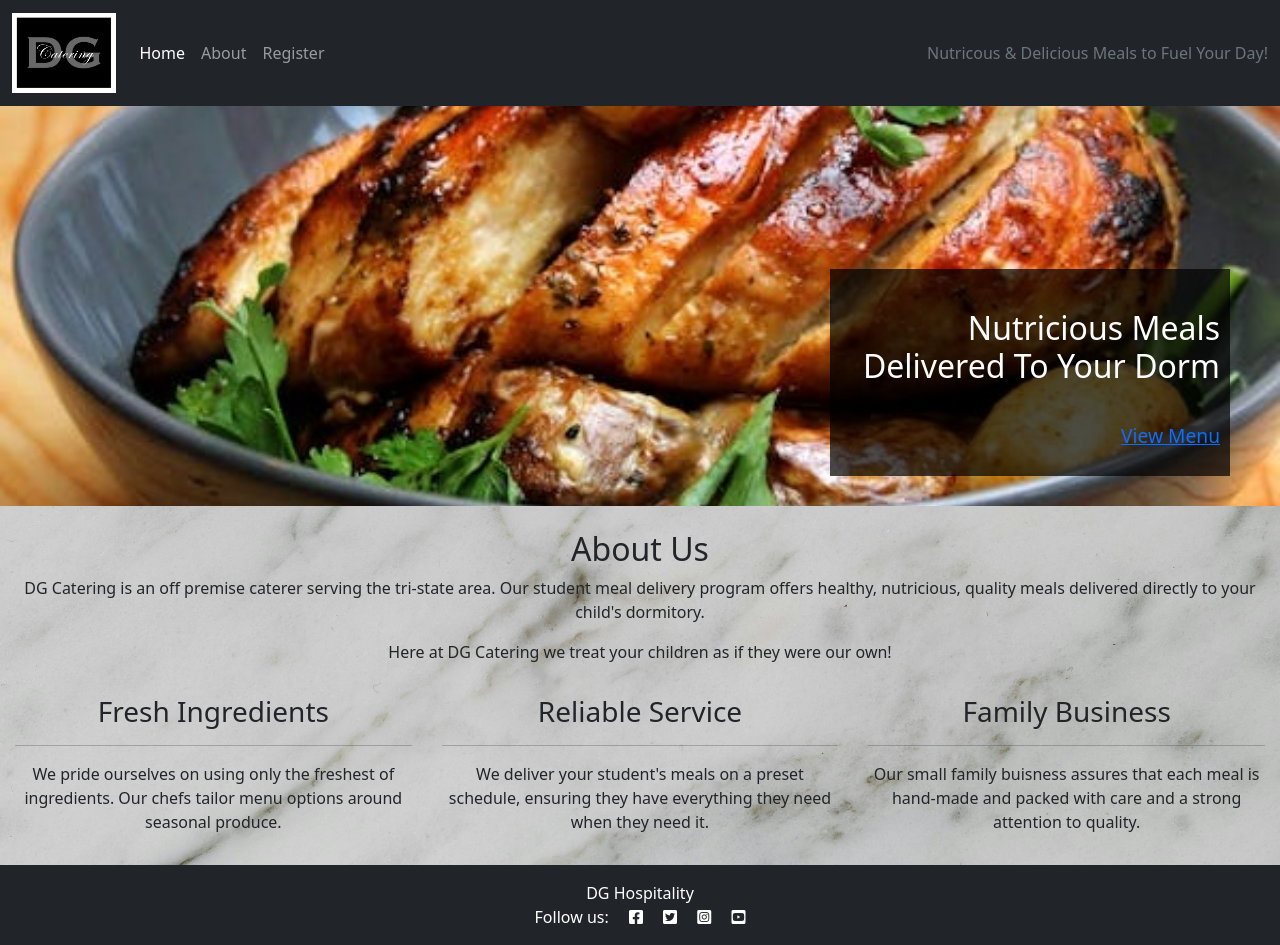
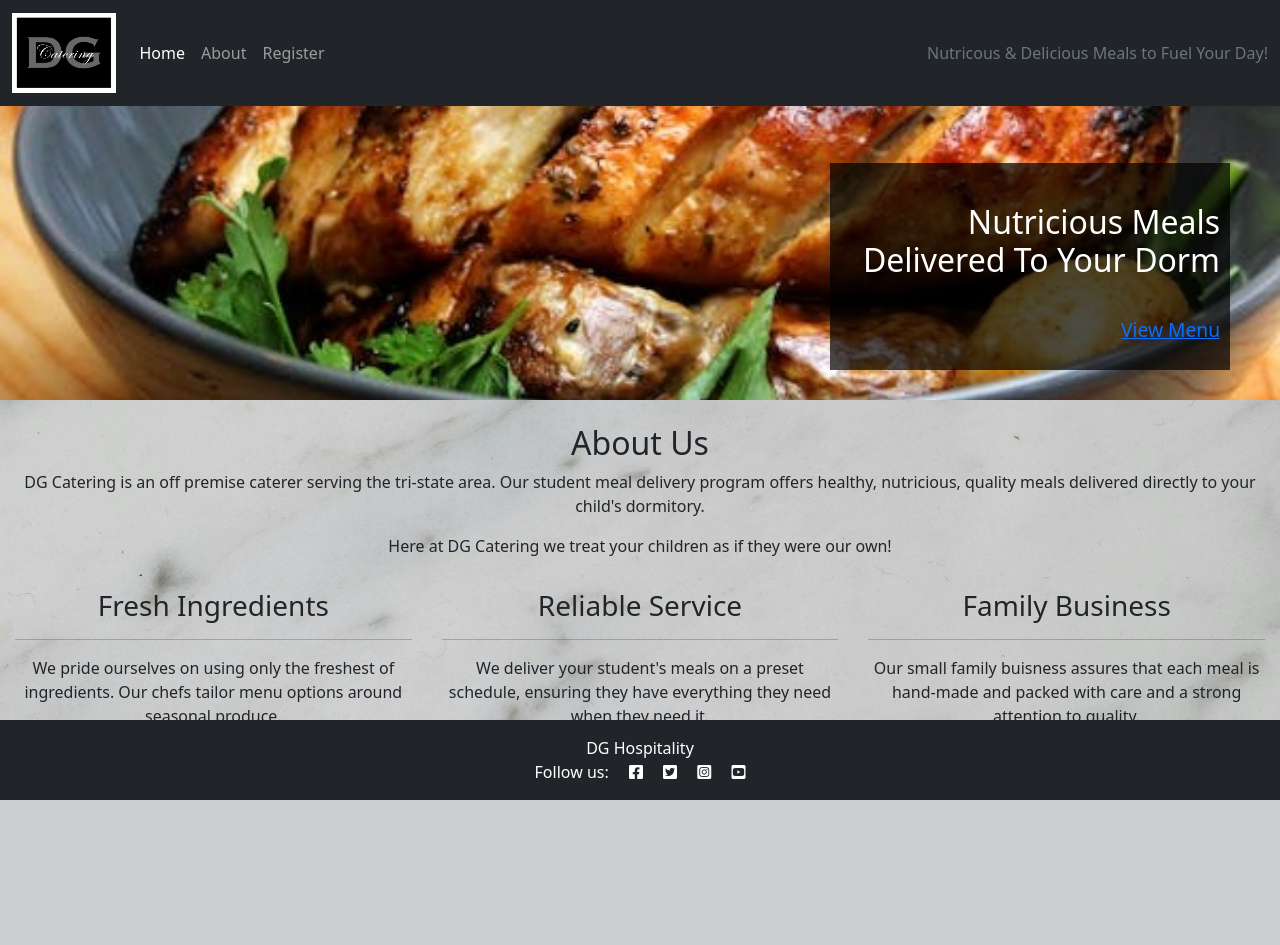
Before and after one commit to MichelleDuda/dg-student-ordering-system, a Django app: page / in a window 1280 px wide. After the commit the page ends 800 px from the top, so only its background shows below. Run offline with Django 4.2, Linux system fonts and the light colour scheme.

Commit message:
Fixheader and footer position on page so they are always visible

```diff
--- a/static/css/style.css
+++ b/static/css/style.css
@@ -13,6 +13,23 @@ body {
     height: 100vh; /* Full viewport height */
     margin: 0;
     padding: 0;
+}
+
+.navbar {
+    position: fixed;
+    top: 0;
+    left: 0;
+    width: 100%;
+    z-index: 1000;
+}
+
+.footer {
+    position: fixed;
+    bottom: 0;
+    left: 0;
+    width: 100%;
+    padding: 10px 0;
+    z-index: 1000;
 }
 
 /* Index.Html Styles */
```
